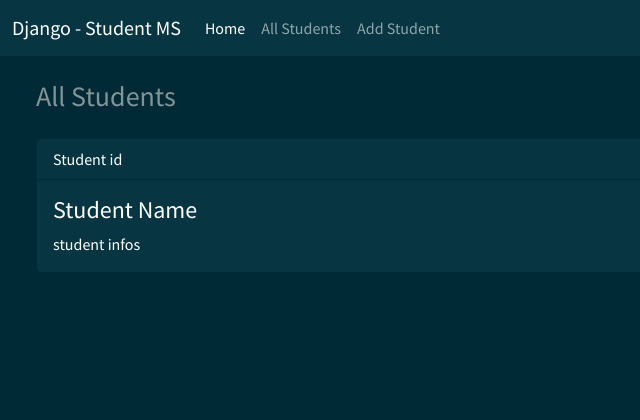
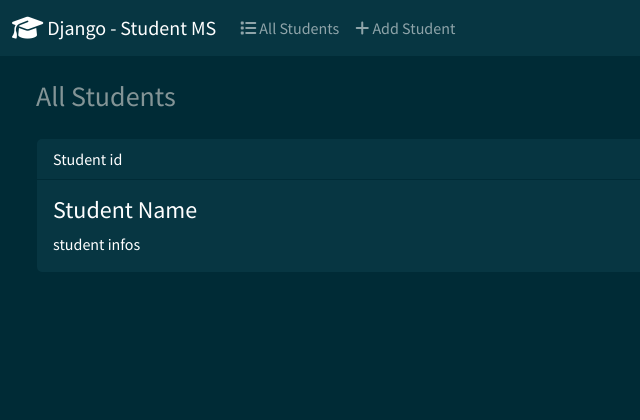
Before and after one commit to gustavogds/Django_Student-MS, a Django app: page / in a window 1280 px wide. Shown: the top 420 px of the page, without its empty margins (0-640 px from the left). Run offline with Django 4.2, Linux system fonts and the light colour scheme; some libraries are stand-ins or nearby versions.

Commit message:
minor change

```diff
--- a/students/templates/students/index.html
+++ b/students/templates/students/index.html
@@ -4,11 +4,17 @@
   <head>
     <meta charset="UTF-8" />
     <title>Django - Student MS</title>
+    <link
+      rel="stylesheet"
+      href="https://cdnjs.cloudflare.com/ajax/libs/font-awesome/6.4.0/css/all.min.css"
+    />
     <link rel="stylesheet" href="{% static 'css/bootstrap.min.css' %}" />
     <body class="d-flex flex-column min-vh-100">
       <nav class="navbar navbar-expand-lg bg-dark" data-bs-theme="dark">
         <div class="container-fluid">
-          <a class="navbar-brand" href="#">Django - Student MS</a>
+          <a class="navbar-brand" href="#">
+            <i class="fa-solid fa-graduation-cap fa-lg"></i> Django - Student MS
+          </a>
           <button
             class="navbar-toggler"
             type="button"
@@ -23,16 +29,14 @@
           <div class="collapse navbar-collapse" id="navbarColor02">
             <ul class="navbar-nav me-auto">
               <li class="nav-item">
-                <a class="nav-link active" href="#"
-                  >Home
-                  <span class="visually-hidden">(current)</span>
+                <a class="nav-link" href="#">
+                  <i class="fa-solid fa-list"></i> All Students
                 </a>
               </li>
               <li class="nav-item">
-                <a class="nav-link" href="#">All Students</a>
-              </li>
-              <li class="nav-item">
-                <a class="nav-link" href="#">Add Student</a>
+                <a class="nav-link" href="#">
+                  <i class="fa-solid fa-plus"></i> Add Student
+                </a>
               </li>
             </ul>
           </div>
```
